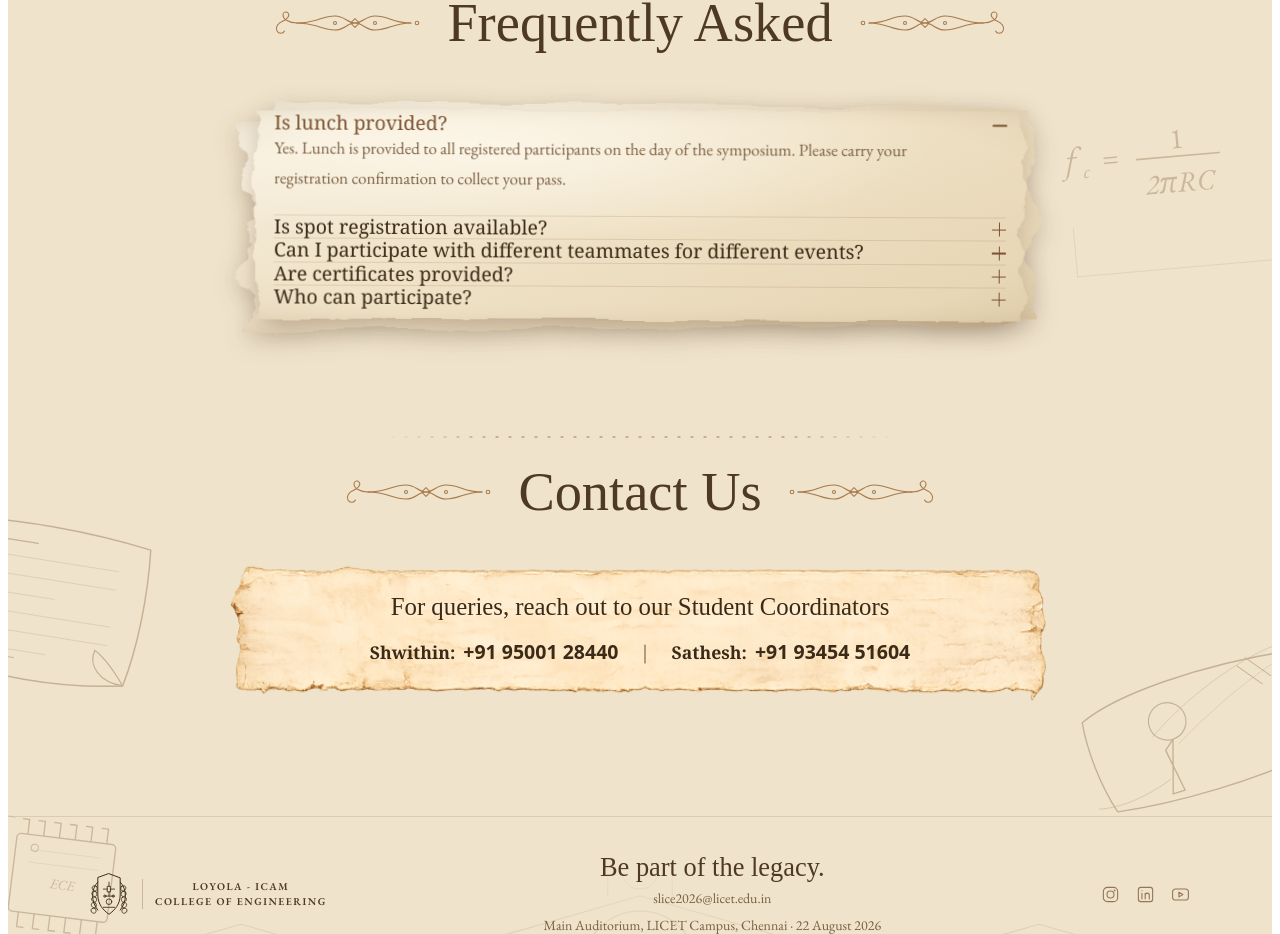
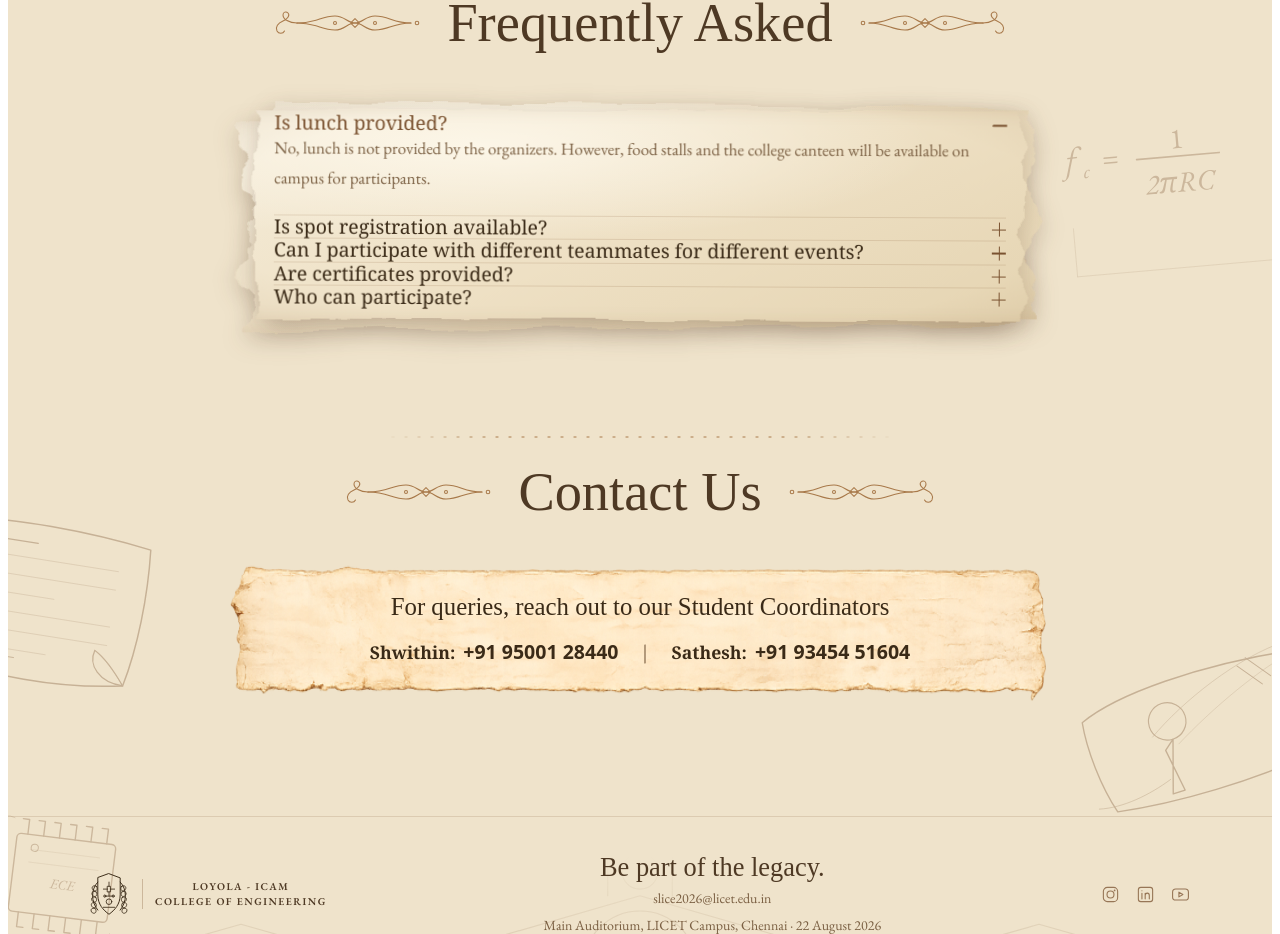
Before and after one commit to amalgio/slice2026, a React (Vite) app: page / in a window 1280 px wide. Shown: the part 2319-3253 px from the top of the page. Built offline with nearby package versions, Linux system fonts and the light colour scheme.

Commit message:
fix: update lunch FAQ to clarify lunch is not provided

```diff
--- a/src/App.jsx
+++ b/src/App.jsx
@@ -178,7 +178,7 @@ const events = [
 const faqs = [
   {
     q: "Is lunch provided?",
-    a: "Yes. Lunch is provided to all registered participants on the day of the symposium. Please carry your registration confirmation to collect your pass."
+    a: "No, lunch is not provided by the organizers. However, food stalls and the college canteen will be available on campus for participants."
   },
   {
     q: "Is spot registration available?",
```
